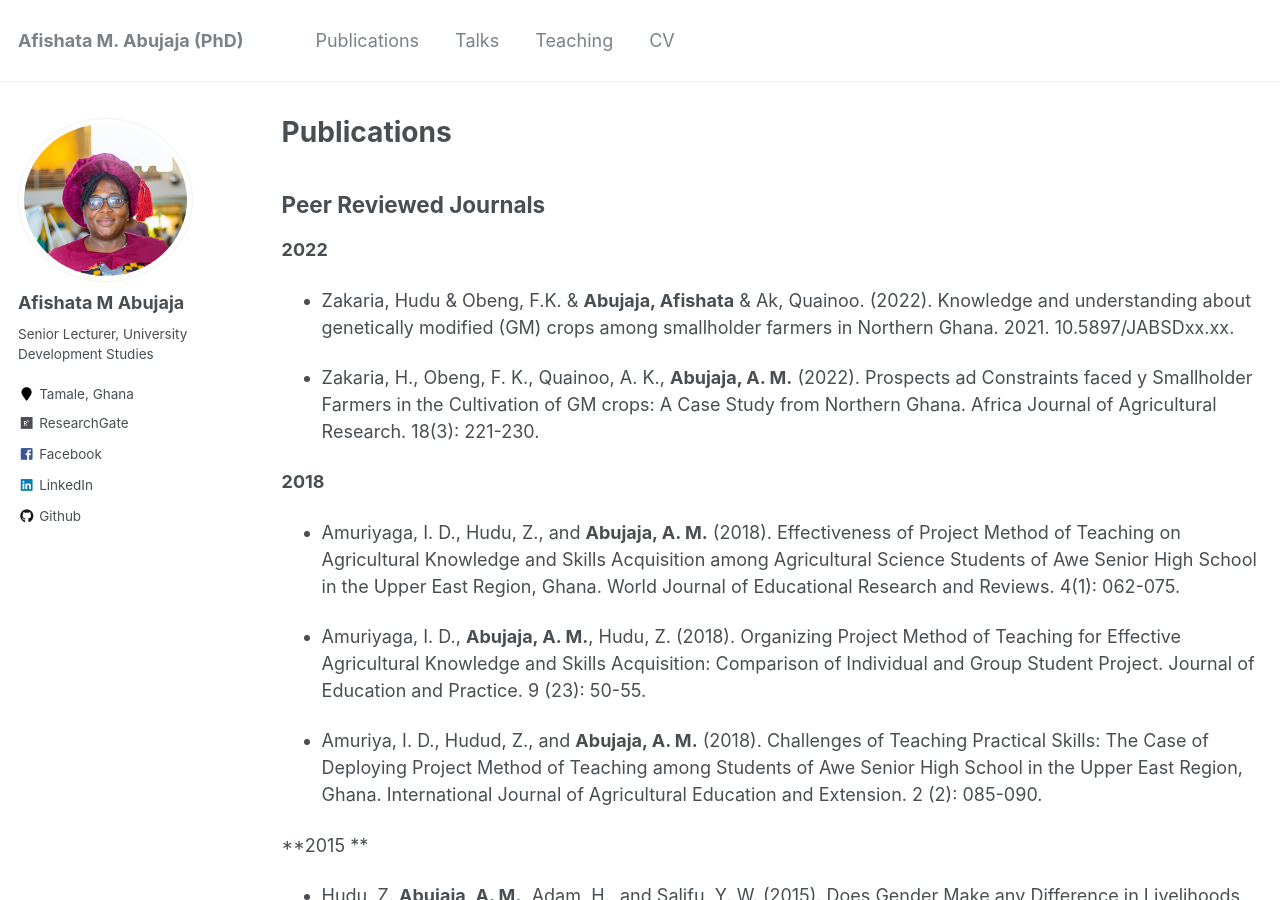
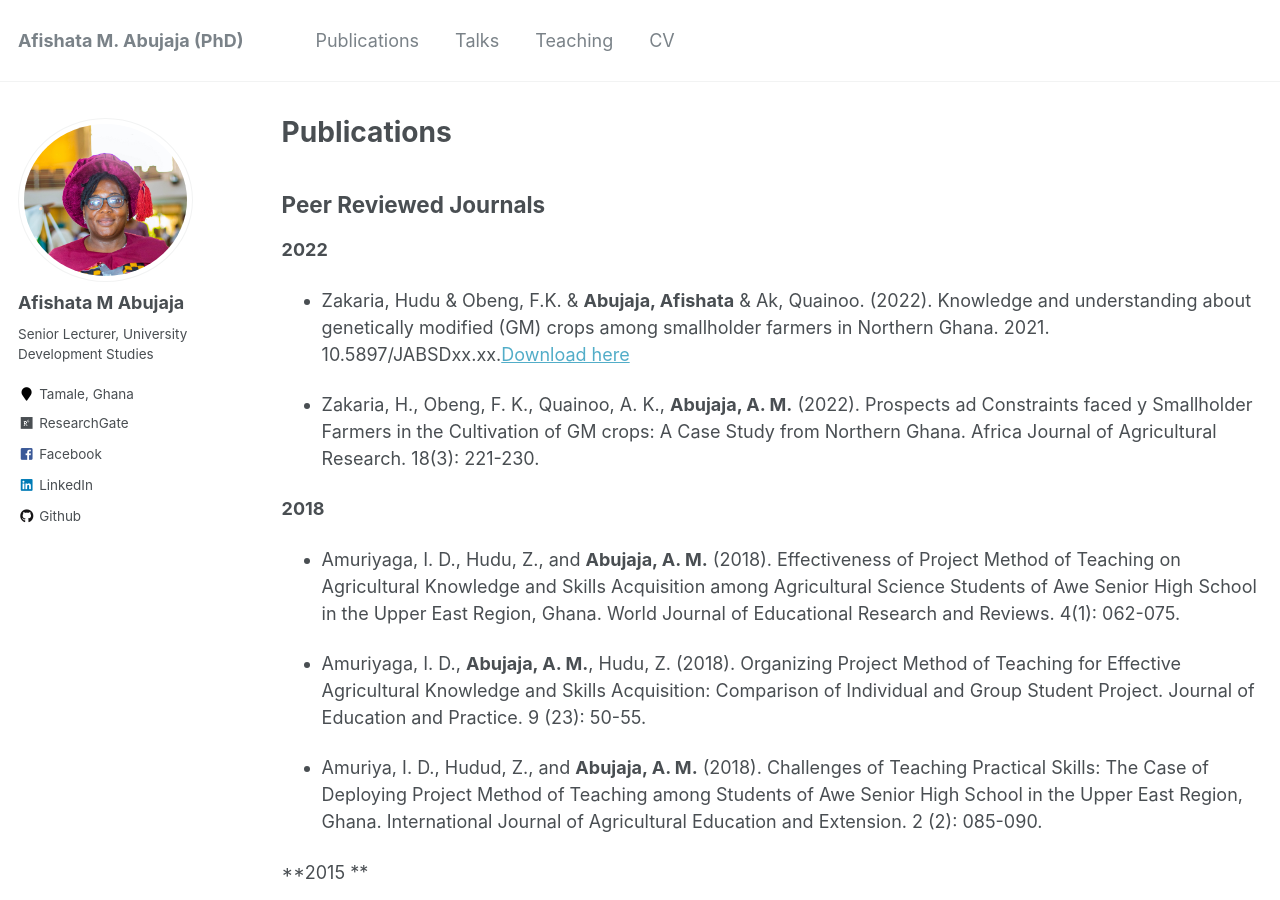
Before and after one commit to Abujaja93/abujaja, a Jekyll site: the page built from _pages/publications.md, in a window 1280 px wide and 900 px high. Built offline with Jekyll 4.4.1, drawn with Linux system fonts in a browser that asks for light colours.

Commit message:
Update publications.md

```diff
--- a/_pages/publications.md
+++ b/_pages/publications.md
@@ -9,7 +9,7 @@ author_profile: true
 
 **2022**
 
-* Zakaria, Hudu & Obeng, F.K. & **Abujaja, Afishata** & Ak, Quainoo. (2022). Knowledge and understanding about genetically modified (GM) crops among smallholder farmers in Northern Ghana. 2021. 10.5897/JABSDxx.xx.
+* Zakaria, Hudu & Obeng, F.K. & **Abujaja, Afishata** & Ak, Quainoo. (2022). Knowledge and understanding about genetically modified (GM) crops among smallholder farmers in Northern Ghana. 2021. 10.5897/JABSDxx.xx.[Download here](https://www.researchgate.net/publication/360424459_Knowledge_and_understanding_about_genetically_modified_GM_crops_among_smallholder_farmers_in_Northern_Ghana/citations)
 
 * Zakaria, H., Obeng, F. K., Quainoo, A. K., **Abujaja, A. M.** (2022). Prospects ad Constraints faced y Smallholder Farmers in the Cultivation of GM crops: A Case Study from Northern Ghana. Africa Journal of Agricultural Research. 18(3): 221-230.
 
```
